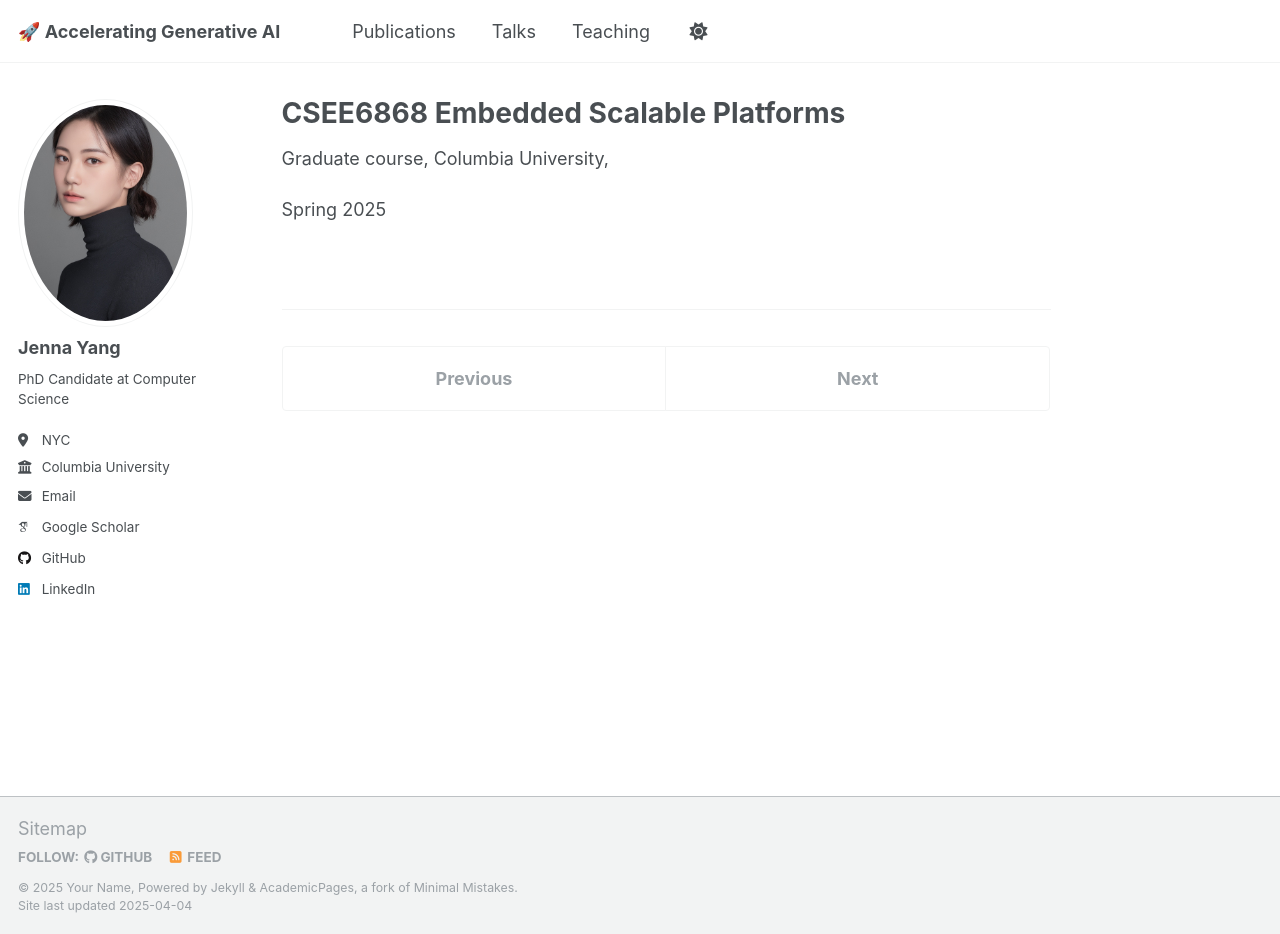
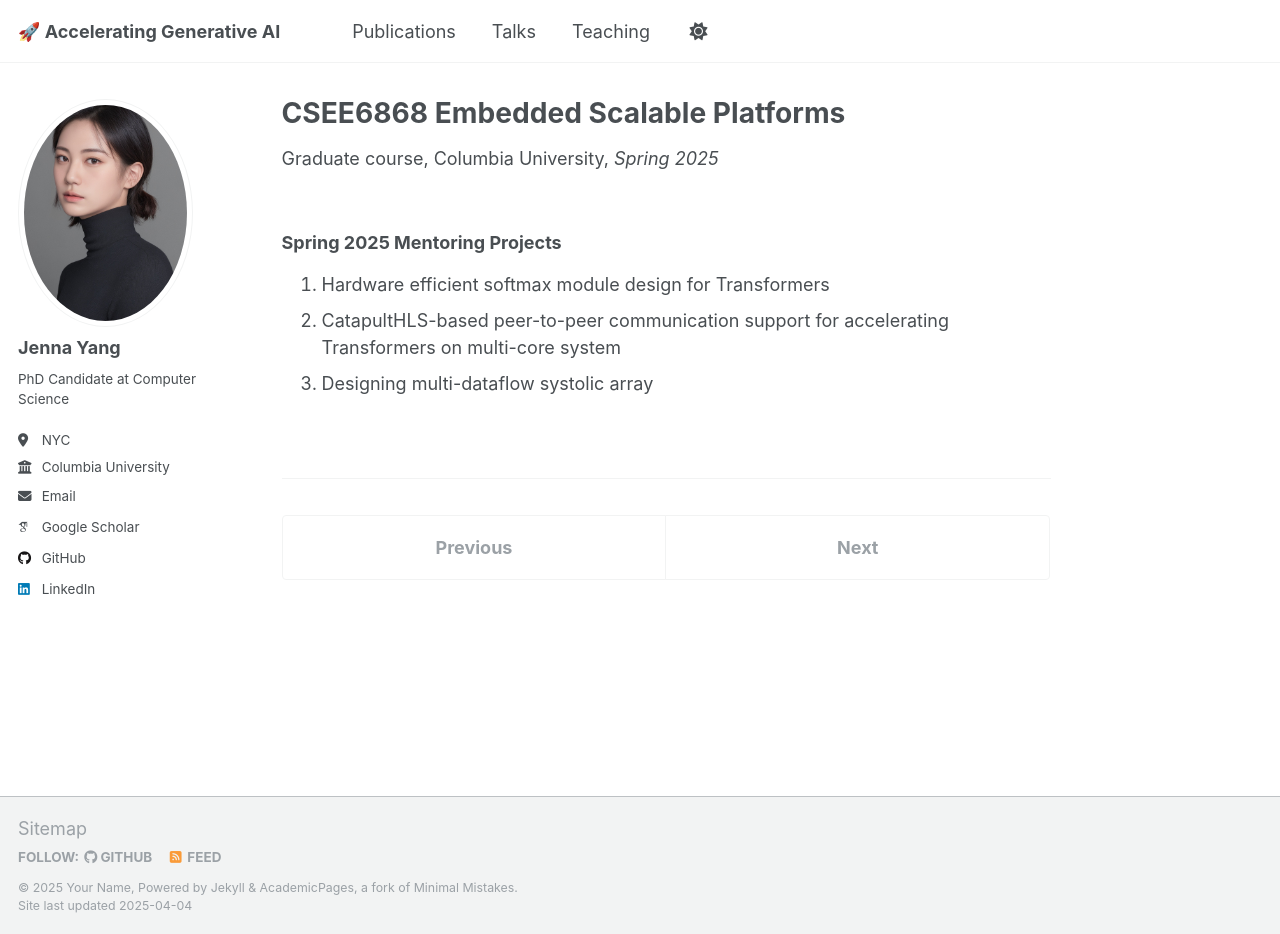
Before and after one commit to jenna-yang/jenna-yang.github.io, a Jekyll site: the page built from _teaching/CSEE6868-ESP.md, in a window 1280 px wide and 934 px high. Built offline with Jekyll 4.4.1, drawn with Linux system fonts in a browser that asks for light colours; some web fonts are replaced.

Commit message:
Fix talks and teaching venue

```diff
--- a/_teaching/CSEE6868-ESP.md
+++ b/_teaching/CSEE6868-ESP.md
@@ -3,6 +3,9 @@
 collection: teaching
 type: "Graduate course, Columbia University"
 permalink: /teaching/CSEE6868-ESP
-# venue: "Spring 2025"
+venue: "Spring 2025"
 ---
-Spring 2025
+### Spring 2025 Mentoring Projects
+1. Hardware efficient softmax module design for Transformers
+2. CatapultHLS-based peer-to-peer communication support for accelerating Transformers on multi-core system
+3. Designing multi-dataflow systolic array
```
Also changed, not shown: _talks/2025-03-02-talk.md (+1 -1 lines), _teaching/EE303-Digital-System-Design.md (+1 -2 lines), _teaching/EE488-Hardware-Acceleration.md (+1 -2 lines).
